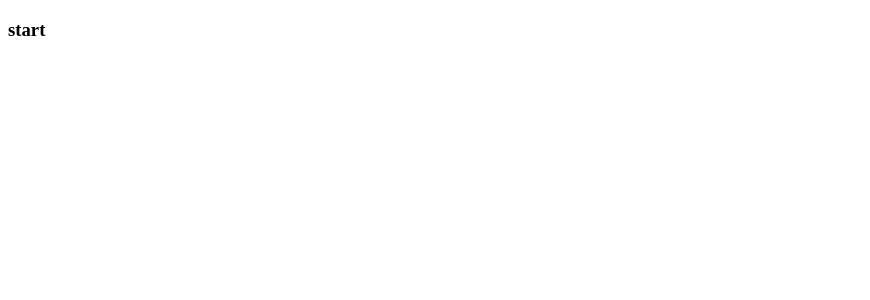
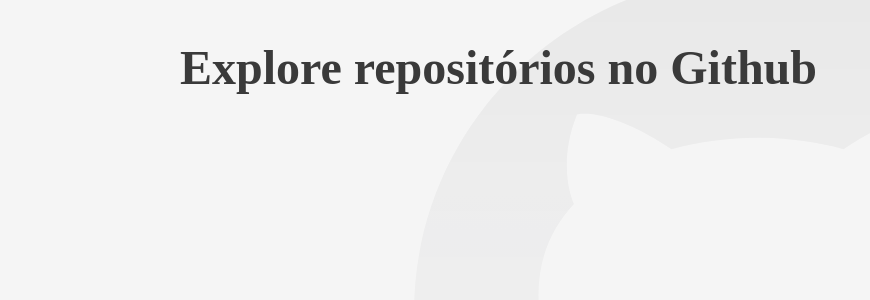
Before and after one commit to manuelabognar/github-explorer, a React (Create React App) app in the folder frontend/: page / in a window 1280 px wide. Shown: the top 300 px of the page, without its empty margins (0-870 px from the left). Built offline with nearby package versions, Linux system fonts and the light colour scheme.

Commit message:
global styled components

```diff
--- a/frontend/package.json
+++ b/frontend/package.json
@@ -12,7 +12,9 @@
     "@types/react-dom": "^16.9.0",
     "react": "^16.13.1",
     "react-dom": "^16.13.1",
+    "react-router-dom": "^5.2.0",
     "react-scripts": "3.4.3",
+    "styled-components": "^5.2.0",
     "typescript": "~3.7.2"
   },
   "scripts": {
@@ -34,6 +36,8 @@
     ]
   },
   "devDependencies": {
+    "@types/react-router-dom": "^5.1.5",
+    "@types/styled-components": "^5.1.3",
     "@typescript-eslint/eslint-plugin": "^4.1.1",
     "@typescript-eslint/parser": "^4.1.1",
     "eslint": "6.8.0",
--- a/frontend/public/index.html
+++ b/frontend/public/index.html
@@ -6,6 +6,8 @@
     <meta name="theme-color" content="#3A3A3A" />
 
     <title>Github Explorer</title>
+
+    <link href="https://fonts.googleapis.com/css2?family=Roboto:ital,wght@0,700;1,400&display=swap" rel="stylesheet">
   </head>
   <body>
     <noscript>You need to enable JavaScript to run this app.</noscript>
--- a/frontend/src/App.tsx
+++ b/frontend/src/App.tsx
@@ -1,9 +1,16 @@
 import React from 'react';
+import { BrowserRouter } from 'react-router-dom';
 
-function App() {
-  return (
-    <h3>start</h3>
-  );
-}
+import GlobalStyle from './styles/global';
+import Routes from './routes';
+
+const App: React.FC = () => (
+  <>
+    <BrowserRouter>
+      <Routes />
+    </BrowserRouter>
+    <GlobalStyle />
+  </>
+);
 
 export default App;
--- /dev/null
+++ b/frontend/src/pages/Dashboard/index.tsx
@@ -0,0 +1,9 @@
+import React from 'react';
+
+import { Title } from './styles';
+
+const Dashboard: React.FC = () => {
+  return <Title>Explore repositórios no Github</Title>;
+};
+
+export default Dashboard;
--- /dev/null
+++ b/frontend/src/pages/Dashboard/styles.ts
@@ -0,0 +1,6 @@
+import styled from 'styled-components';
+
+export const Title = styled.h1`
+  font-size: 48px;
+  color: #3a3a3a;
+`;
--- /dev/null
+++ b/frontend/src/pages/Repository/index.tsx
@@ -0,0 +1,7 @@
+import React from 'react';
+
+const Repository: React.FC = () => {
+  return <h1>Repository</h1>;
+};
+
+export default Repository;
--- /dev/null
+++ b/frontend/src/routes/index.tsx
@@ -0,0 +1,13 @@
+import React from 'react';
+import { Switch, Route } from 'react-router-dom';
+import Dashboard from '../pages/Dashboard';
+import Repository from '../pages/Repository';
+
+const Routes: React.FC = () => (
+  <Switch>
+    <Route path="/" exact component={Dashboard} />
+    <Route path="/repository" component={Repository} />
+  </Switch>
+);
+
+export default Routes;
--- /dev/null
+++ b/frontend/src/styles/global.ts
@@ -0,0 +1,31 @@
+import { createGlobalStyle } from 'styled-components';
+
+import githubBackground from '../assets/github-background.svg';
+
+export default createGlobalStyle`
+  * {
+    margin: 0;
+    padding: 0;
+    outline: 0;
+    box-sizing: border-box;
+  }
+
+  body {
+    background: #f5f5f5 url(${githubBackground}) no-repeat 70% top;
+    -webkit-font-smoothing: antialiased;
+  }
+
+  body, input, button {
+    font: 16px, Roboto, sans-serif;
+  }
+
+  #root {
+    max-width: 960px;
+    margin: 0 auto;
+    padding: 40px 20px;
+  }
+
+  button {
+    cursor: pointer;
+  }
+`;
```
Also changed, not shown: frontend/.eslintrc.json, frontend/src/assets/github-background.svg (added), 1 other file (tests, documents, lock files or other folders).
